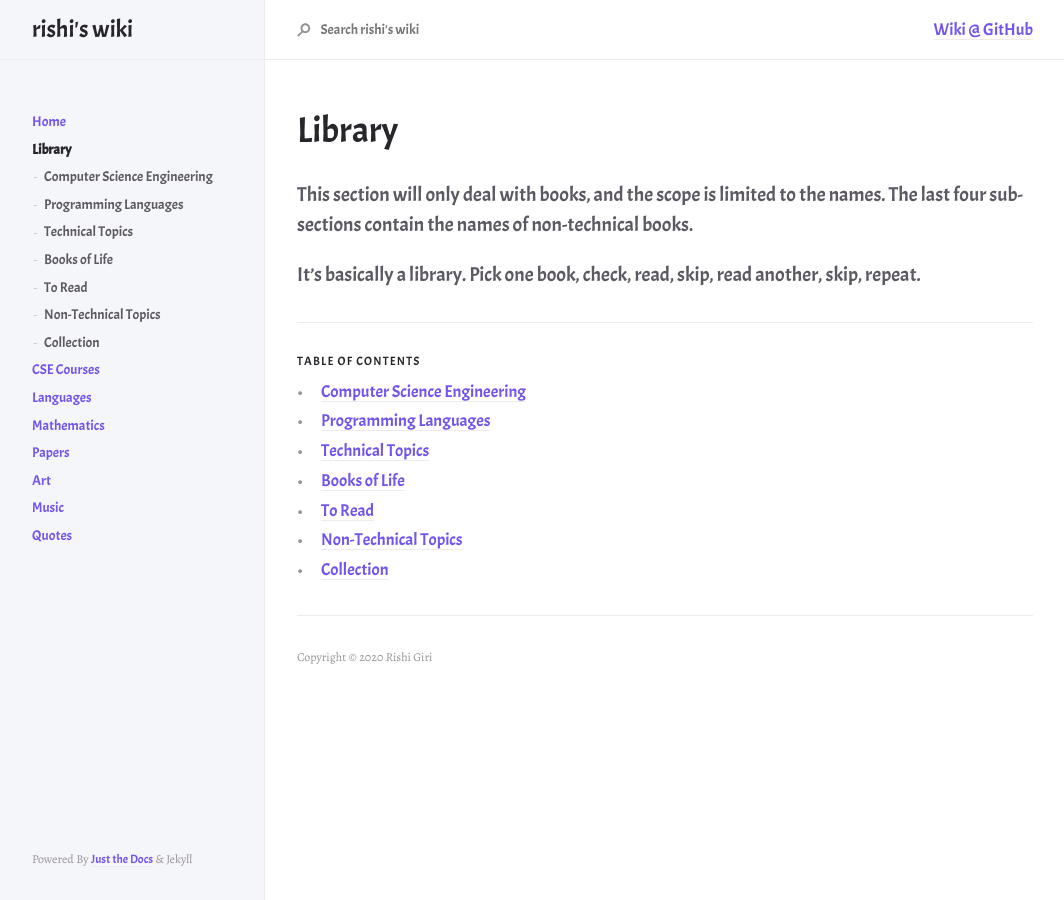
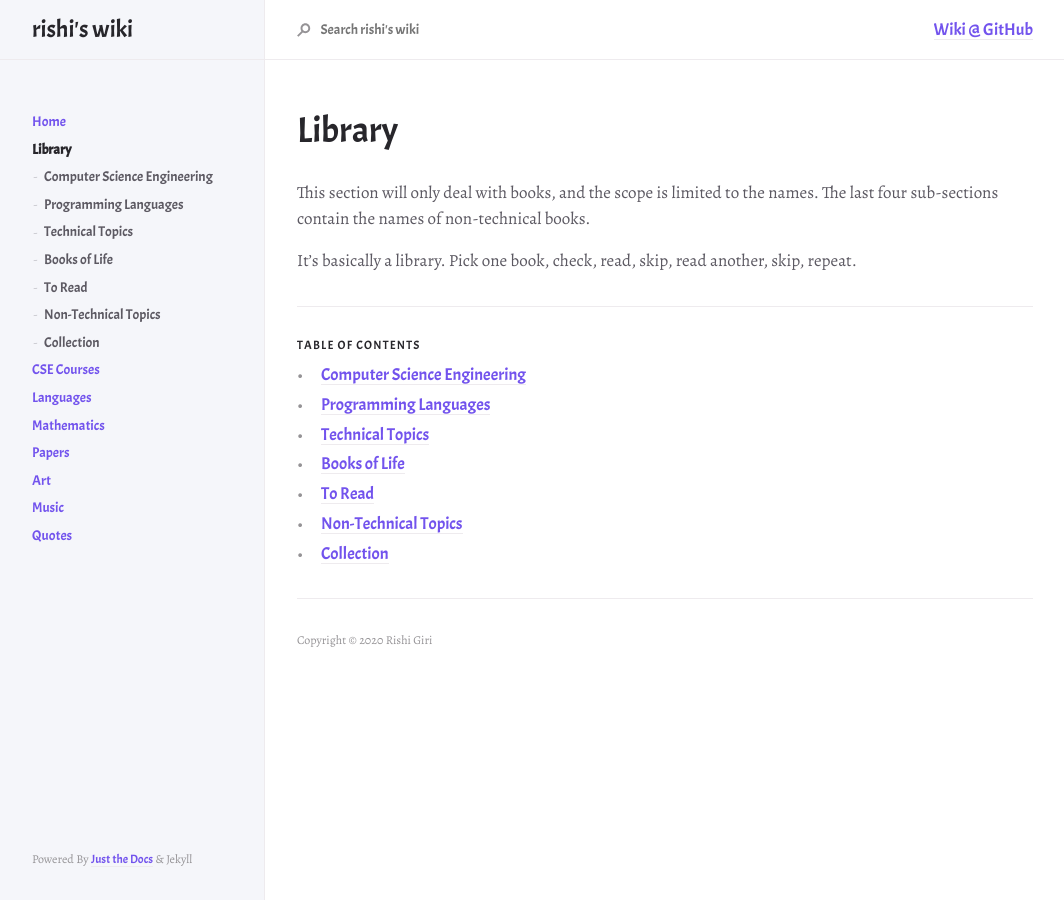
Before and after one commit to r8w/r8w, a Jekyll site: the page built from docs/library/books.md, in a window 1280 px wide. Shown: the whole page, without its empty margins (107-1171 px from the left). Built offline with Jekyll 4.4.1, drawn with Linux system fonts in a browser that asks for light colours; nearby versions of some CDN libraries.

Commit message:
fix formatting

```diff
--- a/docs/library/books.md
+++ b/docs/library/books.md
@@ -9,7 +9,7 @@ permalink: /docs/books
 # Library
 
 This section will only deal with books, and the scope is limited to the names. The last four sub-sections contain the names of non-technical books.
-{: .fs-6 .fw-300 }
+<!-- {: .fs-6 .fw-300 } -->
 
 It's basically a library. Pick one book, check, read, skip, read another, skip, repeat.
-{: .fs-6 .fw-300 }
+<!-- {: .fs-6 .fw-300 } -->
```
Also changed, not shown: docs/courses/courses.md (+2 -2 lines).
